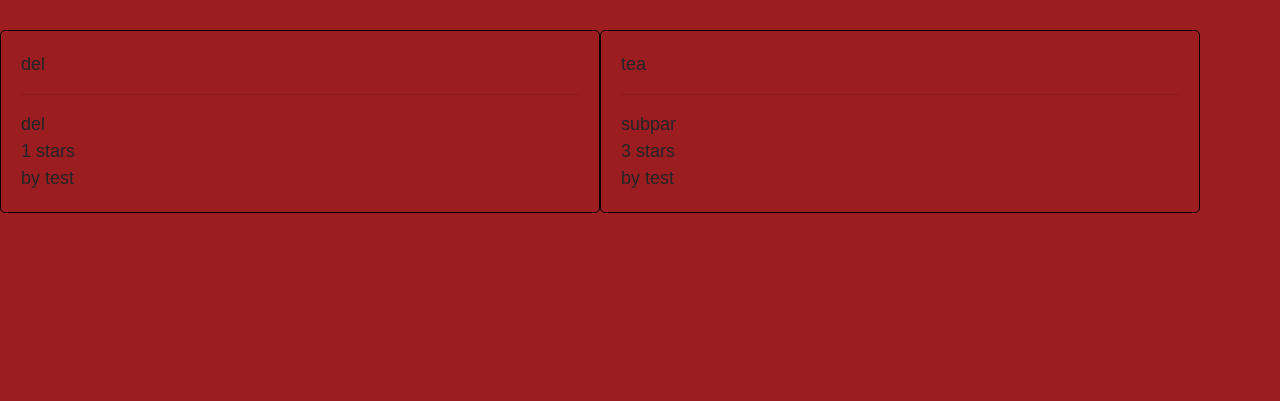
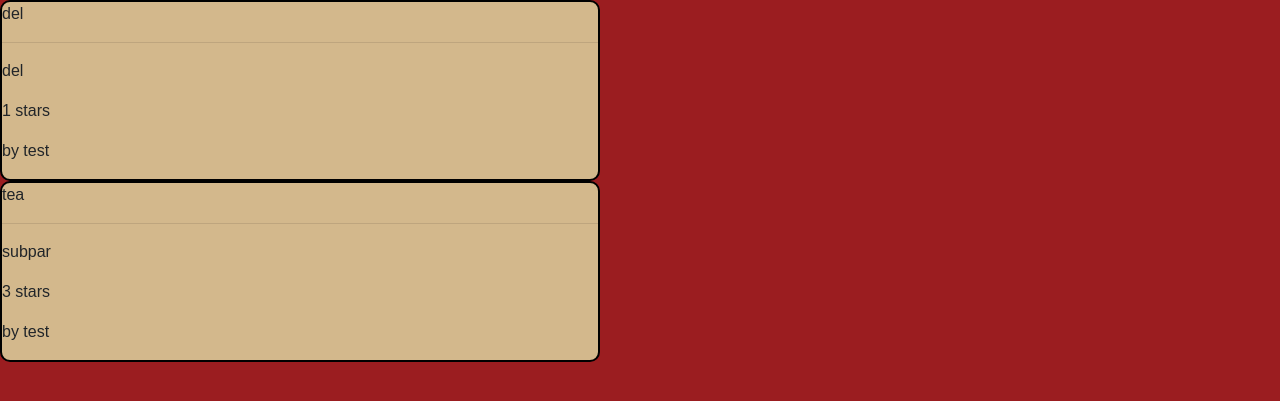
Before and after one commit to aston-evans/sunysnacks, a FastAPI app: page /reviewP/argoReview in a window 1280 px wide. Shown: the part 114-515 px from the top of the page. Run offline with FastAPI, Linux system fonts and the light colour scheme; data comes from the database, SQL or seed files in the repository.

Commit message:
deleted unecessary code

```diff
--- a/py_src/static/styles/reviewPage.css
+++ b/py_src/static/styles/reviewPage.css
@@ -6,42 +6,21 @@ body {
   background-color:#9B1D20;
 }
 .review-section {
-  display: flex;
-  flex-direction: row;
-  flex-wrap: wrap;
-  margin-top: 30px;
   font-family: Arial, sans-serif;
 }
 
 .review {
-  border: 1px solid black;
-  border-radius: 5px;
-  padding: 20px;
+  border: 2px solid black;
+  border-radius: 10px;
   /*margin-bottom: 20px;*/
   max-width: 600px;
-  width: 100%;
   box-sizing: border-box;
   font-family: Arial, sans-serif;
+  background-color:#d3b88c;
 }
-
-.review h3 {
-  font-size: 24px;
-
+#b {
+  background-color: #d3b88c;
 }
-
-.review p {
-  font-size: 18px;
-  margin-bottom: 0;
-  font-family: Arial, sans-serif;
-}
-
-/* Save this to apply to the reviewer from the db.
-.review .reviewer {
-  font-style: italic;
-  margin-top: 10px;
-  font-family: Arial, sans-serif;
-} */
-
 
 .header {
   background-color: #d3b88c;
```
